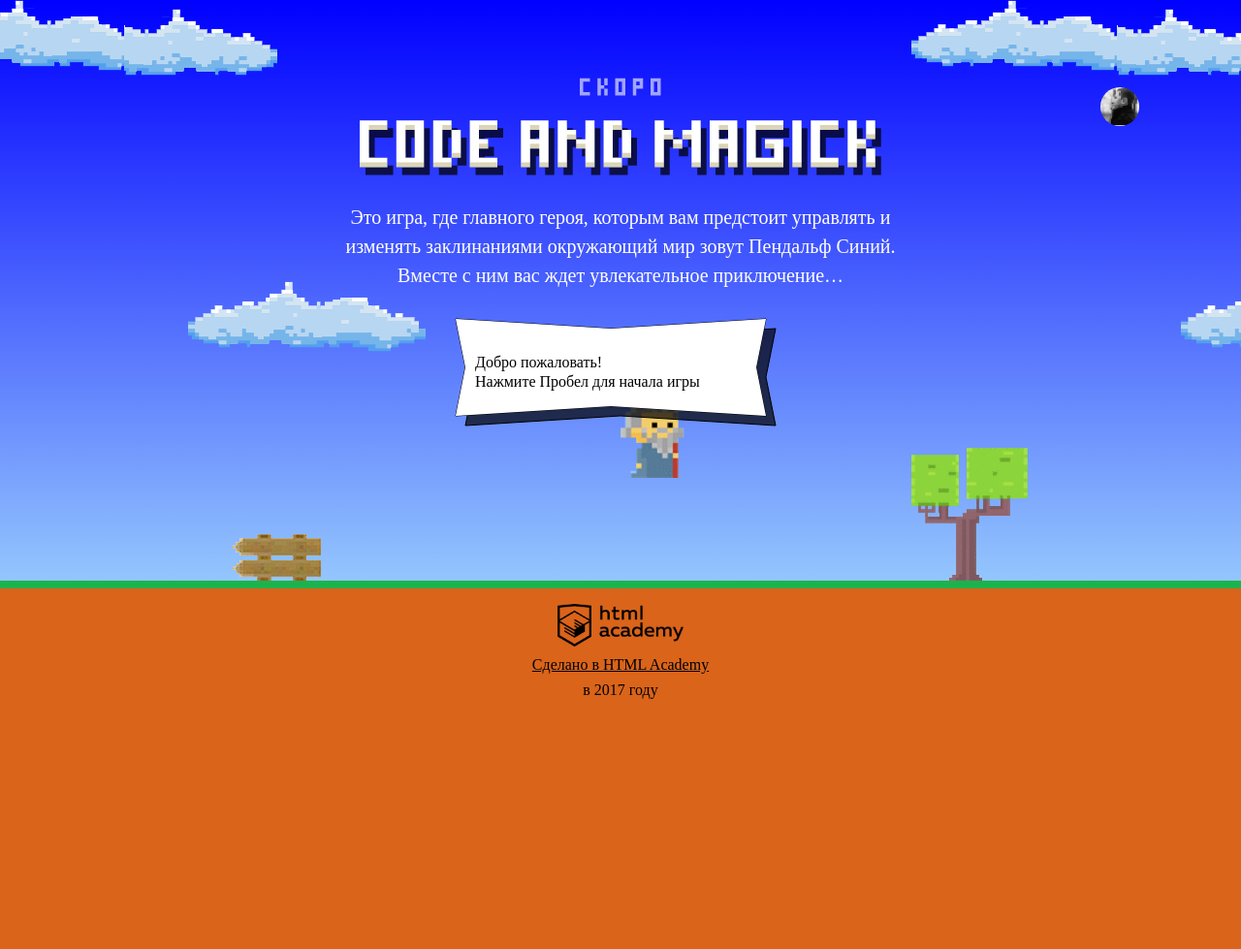
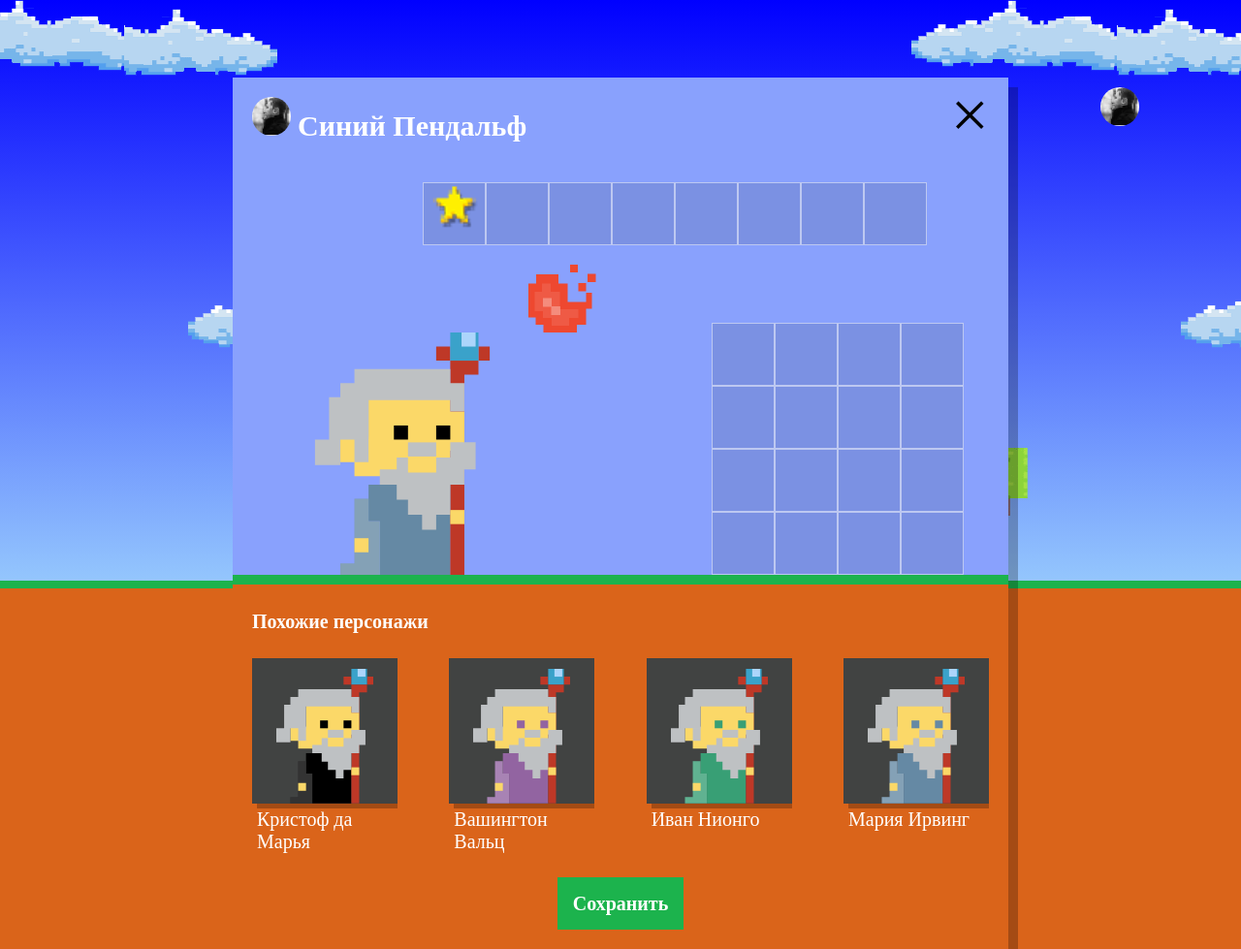
Before and after one commit to Viktoria1592/532837-code-and-magick, a website: page index.html in a window 1280 px wide. Shown: the whole page at 97% size. Before the commit the page ends 800 px from the top, so only its background shows below. Drawn offline with Linux system fonts and the light colour scheme; a web font is replaced by a local one.

Commit message:
version of code that's works

```diff
--- a/index.html
+++ b/index.html
@@ -197,6 +197,7 @@
     return height / 3;
   }
 </script>
+<script src="js/setup.js"></script>
 <script src="js/stat.js"></script>
 <script src="js/game.js"></script>
 
--- /dev/null
+++ b/js/setup.js
@@ -0,0 +1,47 @@
+'use strict';
+
+var namesList = ['Иван', 'Хуан', 'Себастьян', 'Мария', 'Кристоф', 'Виктор', 'Юлия', 'Люпита', 'Вашингтон'];
+var lastNamesList = ['да Марья', 'Верон', 'Мирабелла', 'Вальц', 'Онопко', 'Топольницкая', 'Нионго', 'Ирвинг'];
+var coatColorsList = ['rgb(101, 137, 164)', 'rgb(241, 43, 107)', 'rgb(146, 100, 161)', 'rgb(56, 159, 117)', 'rgb(215, 210, 55)', 'rgb(0, 0, 0)'];
+var eyesColorsList = ['black', 'red', 'blue', 'yellow', 'green'];
+
+var makeBlockVisible = function (blockSelector) {
+  var setupBlock = document.querySelector(blockSelector);
+  setupBlock.classList.remove('hidden');
+};
+
+var generateRandomValue = function (array) {
+  var randomNumber = Math.floor(Math.random() * array.length);
+  var randomValue = array[randomNumber];
+  array.splice(randomNumber, 1);
+  return randomValue;
+};
+
+var generateWizard = function () {
+  var wizard = {
+    name: generateRandomValue(namesList),
+    lastName: generateRandomValue(lastNamesList),
+    coatColor: generateRandomValue(coatColorsList),
+    eyesColor: generateRandomValue(eyesColorsList)
+  };
+  return wizard;
+};
+
+makeBlockVisible('.setup');
+
+var wizardsList = [generateWizard(), generateWizard(), generateWizard(), generateWizard()];
+
+var similarWizardTemplate = document.querySelector('#similar-wizard-template').content.querySelector('.setup-similar-item');
+var setupSimilarList = document.querySelector('.setup-similar-list');
+
+
+for (var i = 0; i < wizardsList.length; i++) {
+  var wizardElement = similarWizardTemplate.cloneNode(true);
+  wizardElement.querySelector('.setup-similar-label').textContent = wizardsList[i].name + ' ' + wizardsList[i].lastName;
+  wizardElement.querySelector('.wizard-coat').style.fill = wizardsList[i].coatColor;
+  wizardElement.querySelector('.wizard-eyes').style.fill = wizardsList[i].coatColor;
+
+  setupSimilarList.appendChild(wizardElement);
+}
+
+makeBlockVisible('.setup-similar');
```
